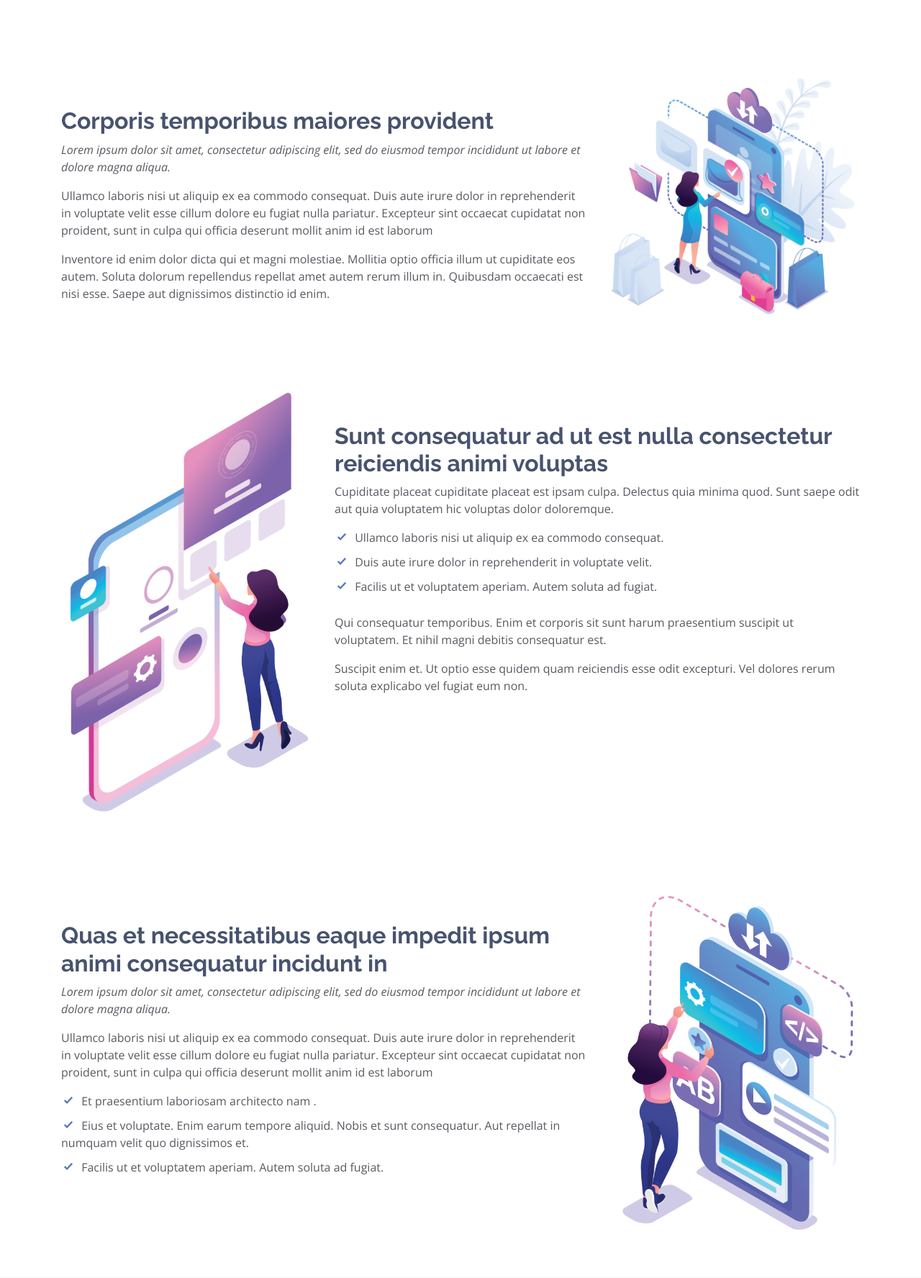
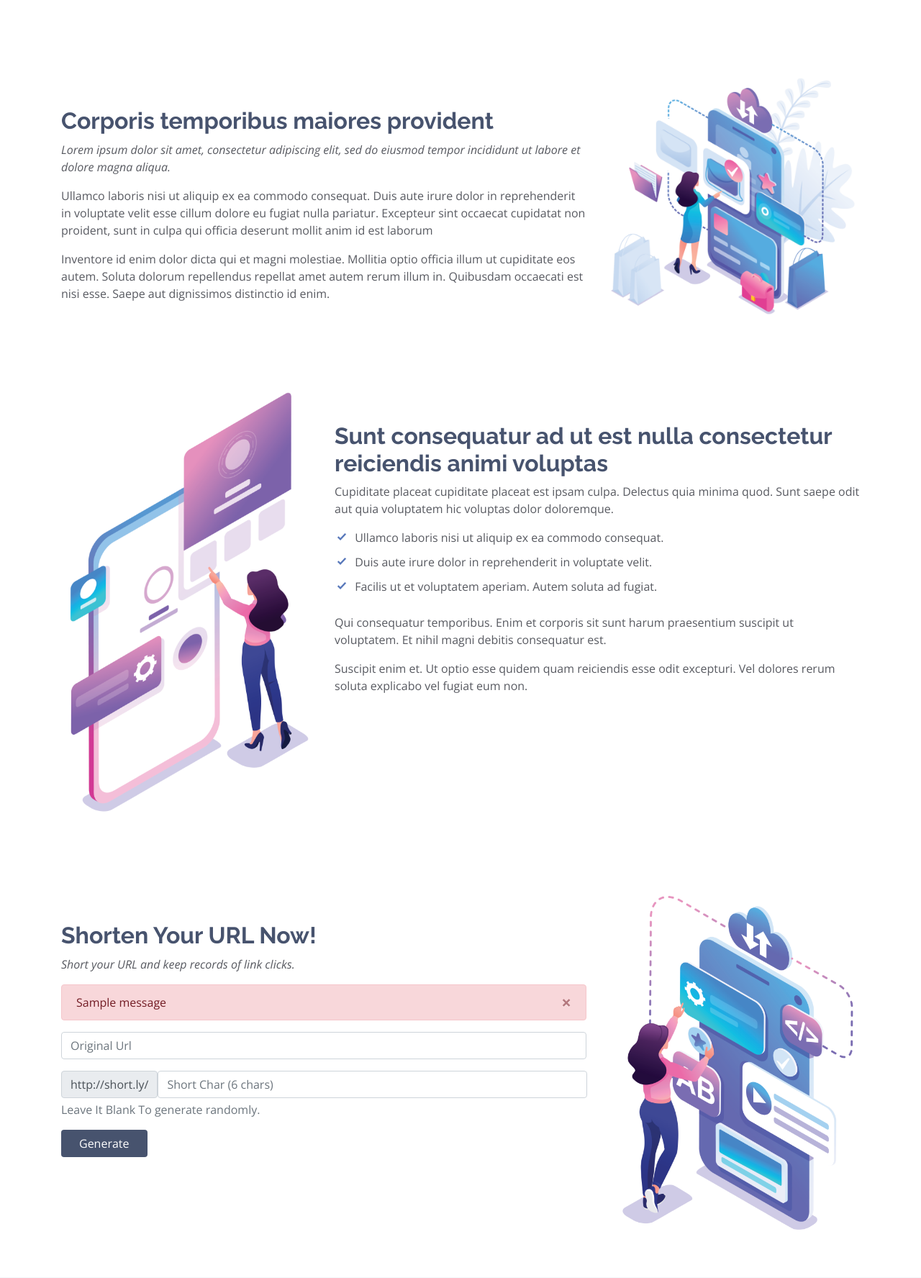
Before and after one commit to zestrixx/MultiWeb, a Django app: page / in a window 1280 px wide. Shown: the part 1989-3765 px from the top of the page at 72% size. Run offline with Django 3.2, Linux system fonts and the light colour scheme; one stand-in notice (Sample message) is shown; some libraries are stand-ins or nearby versions.

Commit message:
modified dashboard and added url shortener on home

```diff
--- a/URLshortener/templates/footer.html
+++ b/URLshortener/templates/footer.html
@@ -68,7 +68,8 @@
               <ul>
                 <li><i class="bx bx-chevron-right"></i> <a href="/">Home</a>
                 </li>
-                <li><i class="bx bx-chevron-right"></i> <a href="/#dashboard">Profile</a>
+                <li><i class="bx bx-chevron-right"></i> <a
+                    href="/dashboard">Profile</a>
                 </li>
                 <li><i class="bx bx-chevron-right"></i> <a
                     href="/#features">Features</a>
@@ -79,7 +80,8 @@
                 <li><i class="bx bx-chevron-right"></i> <a
                     href="/#faq">F.A.Q</a>
                 </li>
-                <li><i class="bx bx-chevron-right"></i> <a href="/#contact">Contact Us</a>
+                <li><i class="bx bx-chevron-right"></i> <a
+                    href="/#contact">Contact Us</a>
                 </li>
                 <li><i class="bx bx-chevron-right"></i> <a href="#">Terms of
                     service</a></li>
--- a/URLshortener/templates/index.html
+++ b/URLshortener/templates/index.html
@@ -1,5 +1,6 @@
 {% extends 'base.html' %}
 {% load static %}
+
 
 {% block body %}
 <!-- ======= Hero Section ======= -->
@@ -15,10 +16,9 @@
           <h2>A service that provides several powerful tools to
             help you grow and become time efficient.
           </h2>
-          <a href="#details" class="download-btn"><i
-              class="bx bxl-play-store"></i>
+          <a href="#details" class="download-btn" style="padding: 8px 24px;">
             Get Started</a>
-          <a href="#message" class="download-btn"><i class="bx bxl-apple"></i>
+          <a href="#message" class="download-btn" style="padding: 8px 24px;">
             Send Message</a>
         </div>
       </div>
@@ -204,37 +204,56 @@
         </div>
       </div>
 
-      <div class="row content">
+      <div class="row content" id="urlshortener">
         <div class="col-md-4 order-1 order-md-2" data-aos="fade-left">
           <img src="{% static 'assets/img/details-4.png' %}" class="img-fluid"
             alt="">
         </div>
         <div class="col-md-8 pt-5 order-2 order-md-1" data-aos="fade-up">
-          <h3>Quas et necessitatibus eaque impedit ipsum animi consequatur
-            incidunt in</h3>
+          <h3>Shorten Your URL Now!</h3>
           <p class="font-italic">
-            Lorem ipsum dolor sit amet, consectetur adipiscing elit, sed do
-            eiusmod tempor incididunt ut labore et dolore
-            magna aliqua.
+            Short your URL and keep records of link clicks.
           </p>
-          <p>
-            Ullamco laboris nisi ut aliquip ex ea commodo consequat. Duis
-            aute irure dolor in reprehenderit in voluptate
-            velit esse cillum dolore eu fugiat nulla pariatur. Excepteur
-            sint occaecat cupidatat non proident, sunt in
-            culpa qui officia deserunt mollit anim id est laborum
-          </p>
-          <ul>
-            <li><i class="icofont-check"></i> Et praesentium laboriosam
-              architecto nam .</li>
-            <li><i class="icofont-check"></i> Eius et voluptate. Enim earum
-              tempore aliquid. Nobis et sunt consequatur. Aut repellat in
-              numquam velit quo dignissimos et.</li>
-            <li><i class="icofont-check"></i> Facilis ut et voluptatem
-              aperiam. Autem soluta ad fugiat.</li>
-          </ul>
+
+          {% if messages %}
+          {% for msg in messages %}
+          <div class="alert alert-danger alert-dismissible fade show"
+            role="alert">
+            {{ msg }}
+
+            <button type="button" class="close" data-dismiss="alert"
+              area-label="Close">
+              <span area-hidden-true>&times;</span>
+            </button>
+          </div>
+          {% endfor %}
+          {% endif %}
+
+          <form action="{% url 'generate' %}" method="POST">
+            {% csrf_token %}
+            <div class="form-group">
+              <input type="url" name="original" class="form-control"
+                placeholder="Original Url">
+            </div>
+            <div class="form-group">
+              <div class="input-group-prepend">
+                <div class="input-group-text">http://short.ly/</div>
+                <input type="text" name="short" class="form-control"
+                  placeholder="Short Char (6 chars)" maxlength="6" id="short">
+
+              </div>
+              <p id="shorthelp" class="form-text text-muted">Leave It
+                Blank To generate randomly.</p>
+            </div>
+            <div class="form-group">
+              <input type="submit" class="btn px-4"
+                value="Generate" style="background-color: #47536e; color: white;">
+            </div>
+          </form>
+
         </div>
       </div>
+
     </div>
   </section><!-- End Details Section -->
 
@@ -416,7 +435,8 @@
 
       <div class="section-title">
         <h2>Contact</h2>
-        <p>Stuck somewhere using our services? Feel free to contact us. We will be happiest to help you out.</p>
+        <p>Stuck somewhere using our services? Feel free to contact us. We will
+          be happiest to help you out.</p>
       </div>
 
       <div class="row">
--- a/URLshortener/templates/nav.html
+++ b/URLshortener/templates/nav.html
@@ -22,6 +22,10 @@
         margin: 12px 8px;
         font-size: 14px;
       }
+
+      {% block css %}
+
+      {% endblock %}
 
     </style>
   </head>
--- a/URLshortener/urlhandler/views.py
+++ b/URLshortener/urlhandler/views.py
@@ -37,10 +37,11 @@ def generate(request):
                     short_query=short,
                 )
                 newurl.save()
-                return redirect(dashboard)
+                messages.success(request, "Successfully shorted!")
+                return redirect("/#urlshortener")
             else:
                 messages.error(request, "Already Exists")
-                return redirect(dashboard)
+                return redirect("/#urlshortener")
         elif request.POST['original']:
             # generate randomly
             usr = request.user
@@ -56,14 +57,15 @@ def generate(request):
                         short_query=short,
                     )
                     newurl.save()
-                    return redirect(dashboard)
+                    messages.success(request, "Successfully shorted!")
+                    return redirect("/#urlshortener")
                 else:
                     continue
         else:
             messages.error(request, "Empty Fields")
-            return redirect(dashboard)
+            return redirect("/#urlshortener")
     else:
-        return redirect('/dashboard')
+        return redirect('/')
 
 
 def home(request, query=None):
```
Also changed, not shown: URLshortener/templates/dashboard.html (+14 -61 lines), URLshortener/db.sqlite3.
